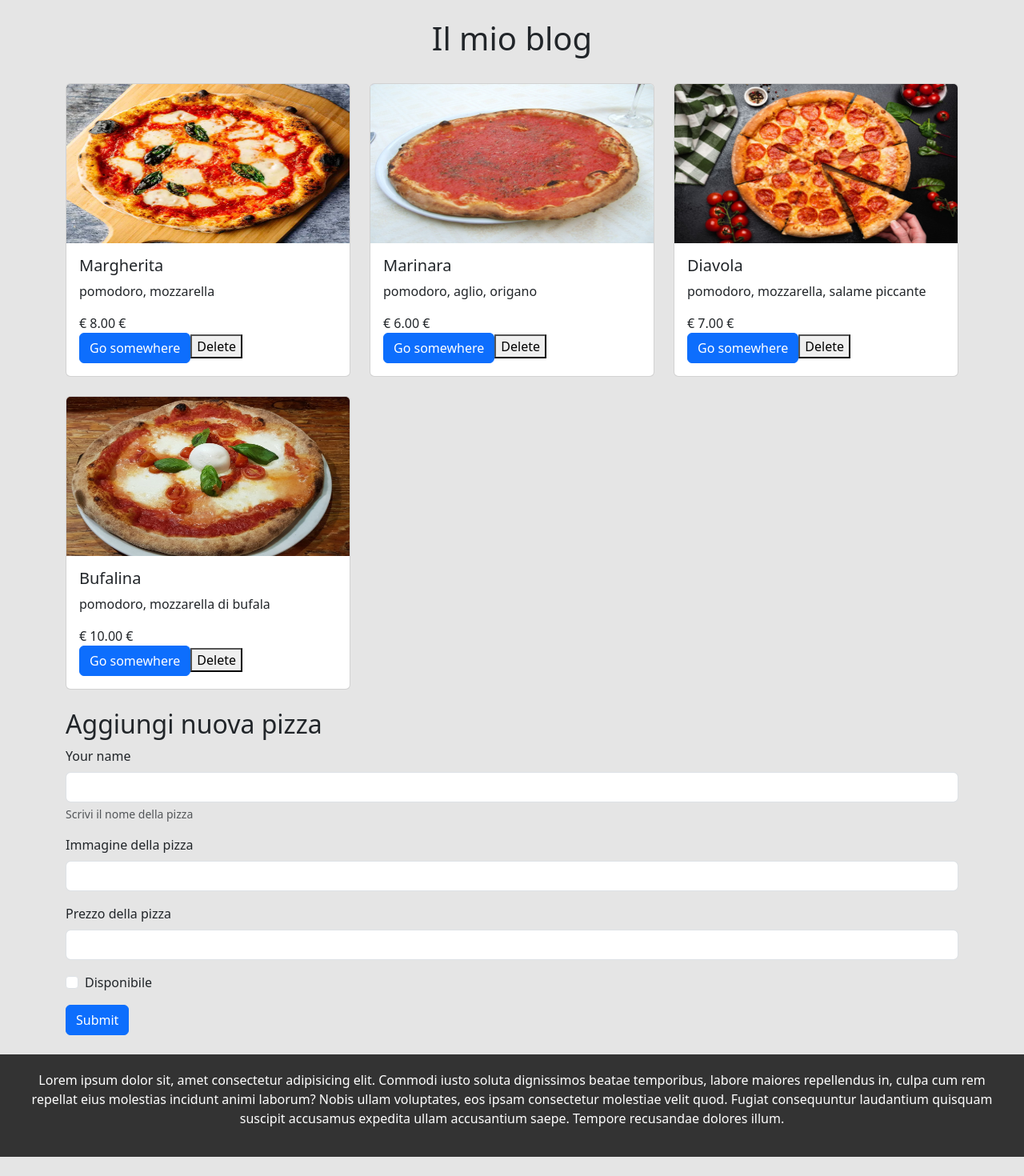
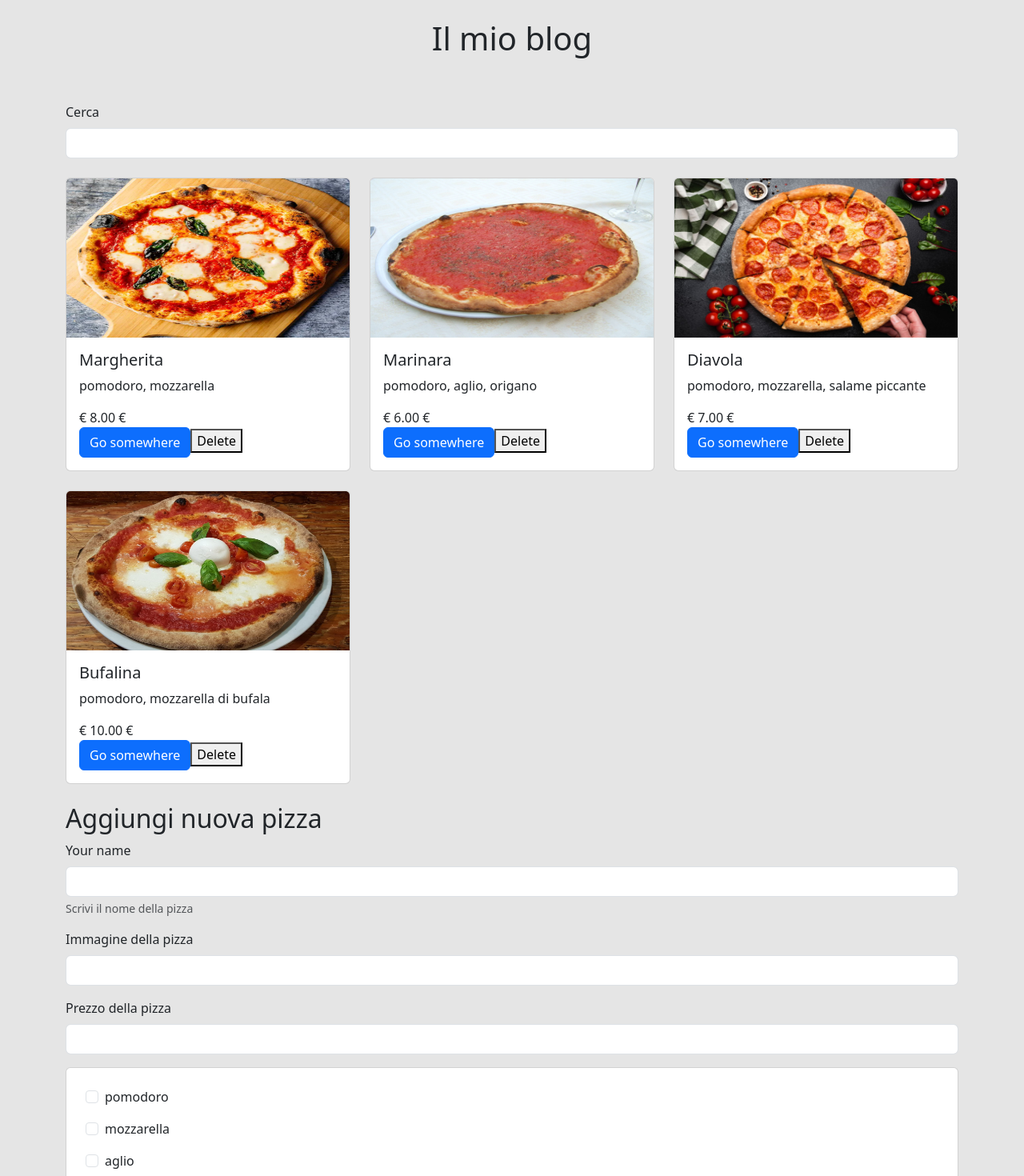
Before and after one commit to Classe136/live-coding, a React (Vite) app: page / in a window 1280 px wide. Shown: the top 1470 px of the page at 80% size. Before the commit the page ends 1446 px from the top, so only its background shows below. Built offline with nearby package versions, Linux system fonts and the light colour scheme.

Commit message:
filtro e use effect

```diff
--- a/src/components/AddPizza.jsx
+++ b/src/components/AddPizza.jsx
@@ -1,4 +1,7 @@
-function AddPizza({ handleSubmit, handleInput, formData }) {
+import { ingredients } from "../data/pizzas";
+function AddPizza({ handleSubmit, handleInput, handleIngredients, formData }) {
+  const ingredientList = ingredients();
+
   return (
     <section className="my-4">
       <h2>Aggiungi nuova pizza</h2>
@@ -46,6 +49,23 @@ function AddPizza({ handleSubmit, handleInput, formData }) {
             name="price"
           />
         </div>
+        <div className="card p-4">
+          {ingredientList.map((ingredient) => (
+            <div className="mb-3 form-check" key={ingredient}>
+              <input
+                type="checkbox"
+                className="form-check-input"
+                id="ingredients"
+                name="ingredients"
+                onChange={handleIngredients}
+                value={ingredient}
+              />
+              <label className="form-check-label" htmlFor="avaiable">
+                {ingredient}
+              </label>
+            </div>
+          ))}
+        </div>
         <div className="mb-3 form-check">
           <input
             type="checkbox"
--- a/src/components/MainComponent.jsx
+++ b/src/components/MainComponent.jsx
@@ -1,5 +1,5 @@
-import { useState } from "react";
-import pizzas from "../data/pizzas.js";
+import { useState, useEffect } from "react";
+import { pizzas, filterItems } from "../data/pizzas.js";
 const newPizza = {
   name: "",
   image: "",
@@ -11,8 +11,16 @@ import Card from "./Card.jsx";
 import AddPizza from "./AddPizza.jsx";
 
 function MainComponent() {
+  const [search, setSearch] = useState("");
   const [menu, setMenu] = useState(pizzas);
   const [formData, setFormData] = useState(newPizza);
+
+  //PER IL FILTRO NON è NECESSARIO useEffect perchè quando il componente viene rieseguito all'aggiornamento della variabile search viene ricreata anche la const filteredMenu sulla quaale cicleremo nell'array infatti filterdMenu è una variabile che si basa su due altre variabili di stato -- menu e search --
+  const filteredMenu = filterItems(menu, search);
+
+  useEffect(() => {
+    console.log("La variabile è cambiata");
+  }, [formData.avaiable]);
   function deleteItem(id) {
     setMenu(menu.filter((el) => el.id !== id));
   }
@@ -21,16 +29,48 @@ function MainComponent() {
       e.target.type === "checkbox" ? e.target.checked : e.target.value;
     setFormData({ ...formData, [e.target.name]: value });
   }
+  function handleIngredients(e) {
+    setFormData((formData) => {
+      let { ingredients, ...others } = formData;
+      if (ingredients.includes(e.target.value)) {
+        ingredients = ingredients.filter((val) => val !== e.target.value);
+      } else {
+        ingredients = [...ingredients, e.target.value];
+      }
+      return {
+        ingredients,
+        ...others,
+      };
+    });
+  }
   function handleSubmit(e) {
     e.preventDefault();
     setMenu([...menu, { id: self.crypto.randomUUID(), ...formData }]);
     setFormData(newPizza);
   }
+  function handleSearch(e) {
+    setSearch(e.target.value);
+  }
   return (
     <main className="container">
       <div className="row gy-4">
-        {menu.length > 0
-          ? menu.map(
+        <div className="col-12 py-4">
+          <label htmlFor="search" className="form-label">
+            Cerca
+          </label>
+          <input
+            type="search"
+            name="search"
+            id="search"
+            value={search}
+            className="form-control"
+            onChange={handleSearch}
+          />
+        </div>
+      </div>
+      <div className="row gy-4">
+        {filteredMenu.length > 0
+          ? filteredMenu.map(
               (pizza) =>
                 pizza.avaiable && (
                   <div className="col-12 col-md-6 col-lg-4" key={pizza.id}>
@@ -50,6 +90,7 @@ function MainComponent() {
       <AddPizza
         handleInput={handleInput}
         handleSubmit={handleSubmit}
+        handleIngredients={handleIngredients}
         formData={formData}
       />
     </main>
--- a/src/data/pizzas.js
+++ b/src/data/pizzas.js
@@ -47,7 +47,22 @@ const pizzas = [
   },
 ];
 
-export default pizzas;
+function ingredients() {
+  let ingredientsList = [];
+  pizzas.forEach((el) => {
+    el.ingredients.forEach((ingredient) => {
+      if (!ingredientsList.includes(ingredient)) {
+        ingredientsList.push(ingredient);
+      }
+    });
+  });
+  return ingredientsList;
+}
+function filterItems(items, query) {
+  //query = query.toLowerCase();
+  return items.filter((item) => item.name.includes(query));
+}
+export { pizzas, ingredients, filterItems };
 
 // const baseUrl = "https://jsonplaceholder.typicode.com/";
 // const resource = "photos";//
```
